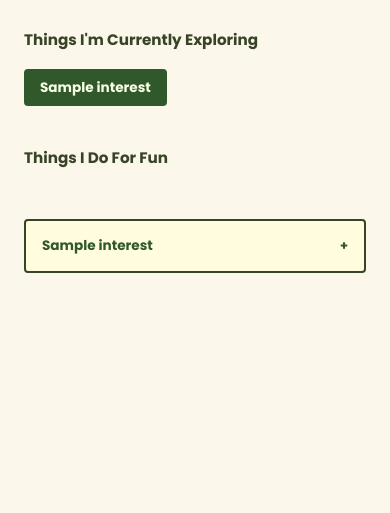
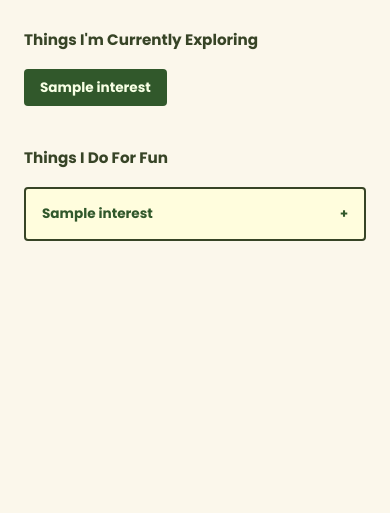
Before and after one commit to aulianurshiva/myportofolio, a Django app: template templates/interest.html in a window 390 px wide. Shown: the part 235-748 px from the top of the page. Run offline with Django 5.2, Linux system fonts and the light colour scheme; tables that the repository leaves empty hold one stand-in row (values such as "Sample post"); the template is opened without the code that fills it: values that come from a table or form of the project are taken from there, most other values are stand-ins (such as "Sample title", 1, 10 or a date in 2020).

Commit message:
fix: remove extra spacing between fun item cards on mobile

```diff
--- a/static/css/style.css
+++ b/static/css/style.css
@@ -617,6 +617,5 @@ h1, .brand {
 
     .fun-item {
         font-size: 0.8rem;
-        margin-top: 2rem;
     }
 }
```
